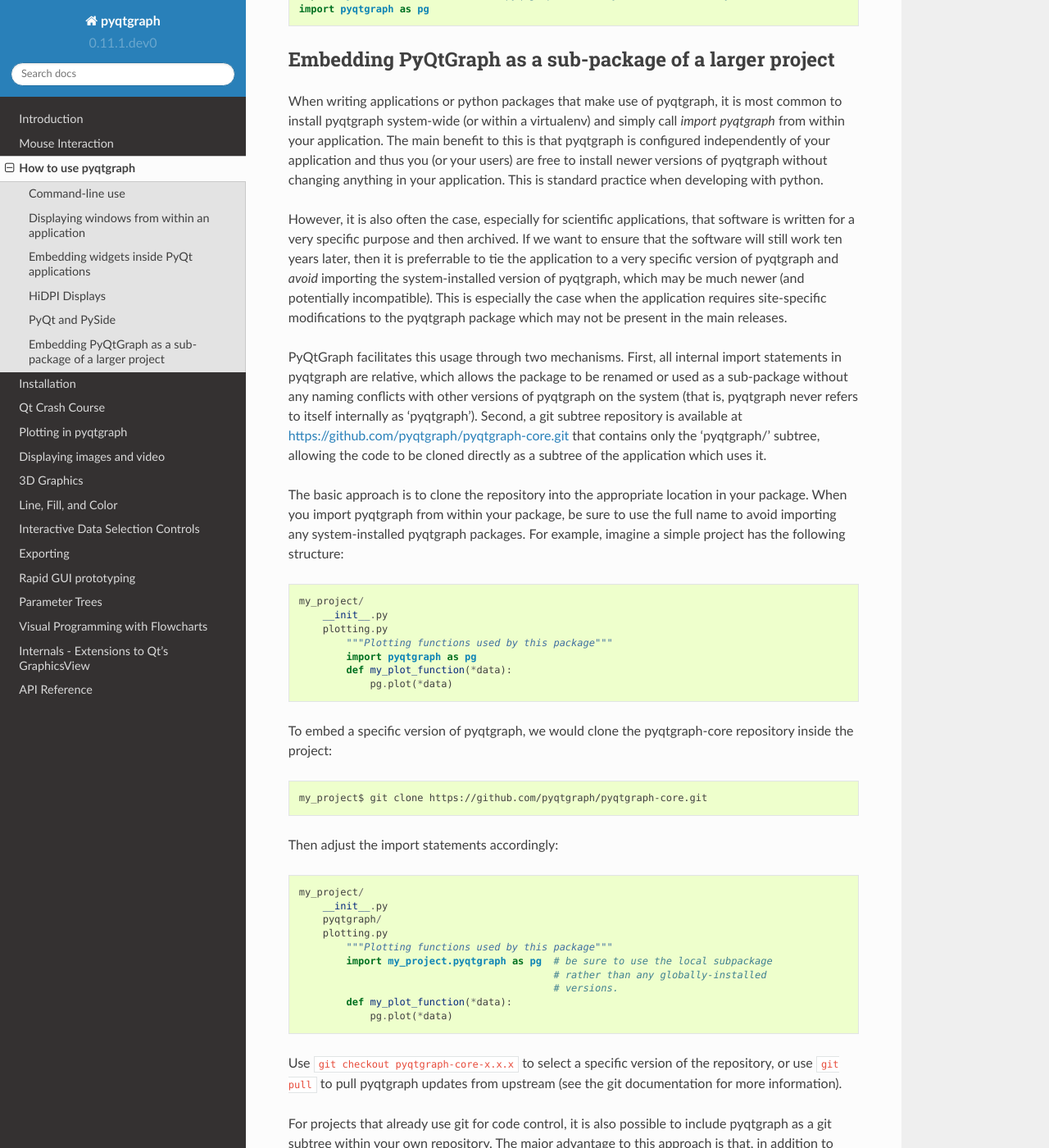
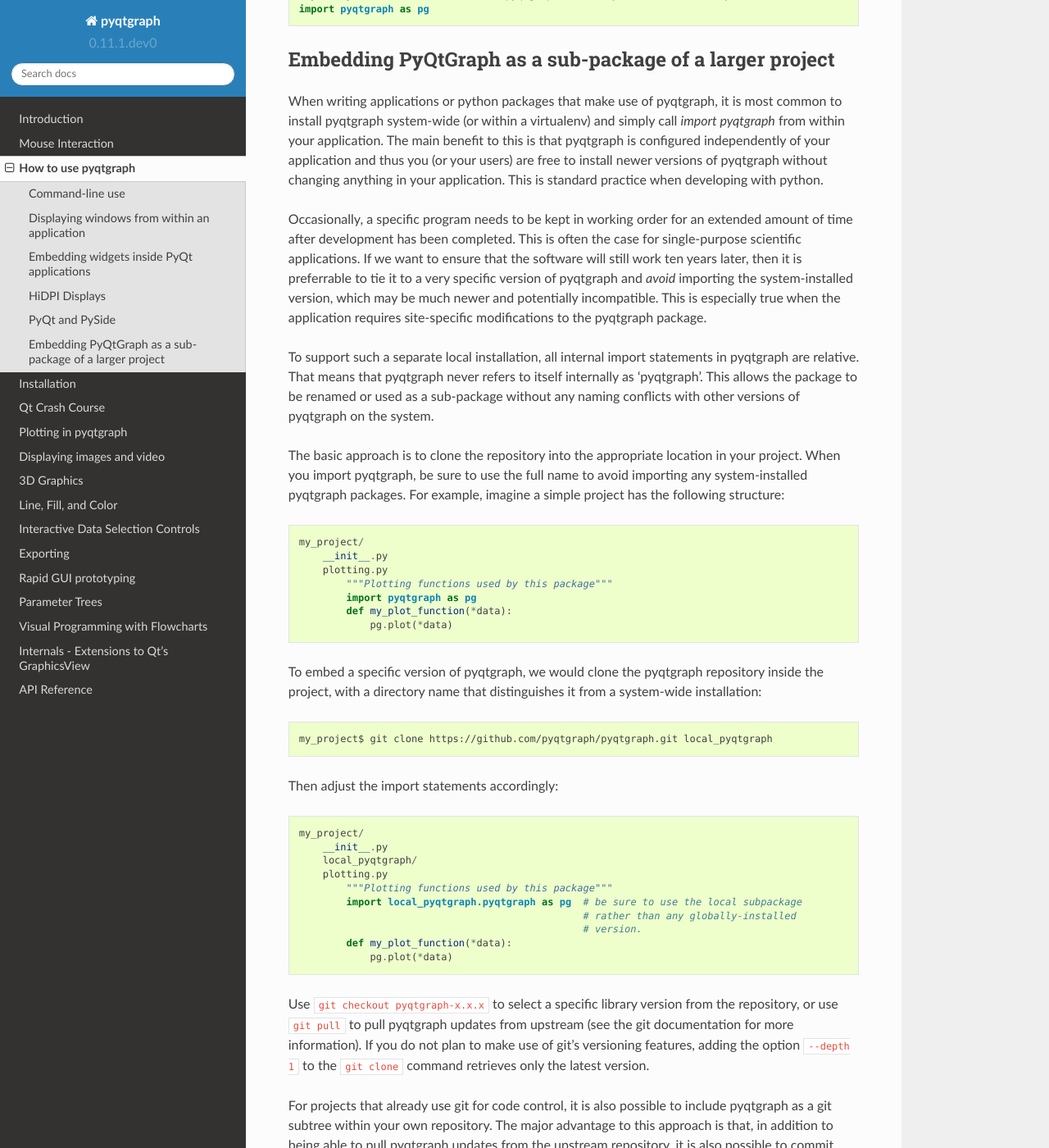
Before and after one commit to pyqtgraph/pyqtgraph, a Sphinx documentation site: the page built from doc/source/how_to_use.rst, in a window 1280 px wide and 1400 px high, scrolled down 2729 px. Shown: the whole window at 82% size. Built offline with Sphinx 7.4.7 and the Read the Docs theme 2.0.0, drawn with Linux system fonts in a browser that asks for light colours; some of the changed text lies outside the part shown.

Commit message:
remove pyqtgraph-core from documentation (#1636)
* removed pyqtgraph-core from documentation

* reread --> minor revisions

```diff
--- a/doc/source/how_to_use.rst
+++ b/doc/source/how_to_use.rst
@@ -101,11 +101,11 @@
 
 When writing applications or python packages that make use of pyqtgraph, it is most common to install pyqtgraph system-wide (or within a virtualenv) and simply call `import pyqtgraph` from within your application. The main benefit to this is that pyqtgraph is configured independently of your application and thus you (or your users) are free to install newer versions of pyqtgraph without changing anything in your application. This is standard practice when developing with python.
 
-However, it is also often the case, especially for scientific applications, that software is written for a very specific purpose and then archived. If we want to ensure that the software will still work ten years later, then it is preferrable to tie the application to a very specific version of pyqtgraph and *avoid* importing the system-installed version of pyqtgraph, which may be much newer (and potentially incompatible). This is especially the case when the application requires site-specific modifications to the pyqtgraph package which may not be present in the main releases.
+Occasionally, a specific program needs to be kept in working order for an extended amount of time after development has been completed. This is often the case for single-purpose scientific applications. If we want to ensure that the software will still work ten years later, then it is preferrable to tie it to a very specific version of pyqtgraph and *avoid* importing the system-installed version, which may be much newer and potentially incompatible. This is especially true when the application requires site-specific modifications to the pyqtgraph package.
 
-PyQtGraph facilitates this usage through two mechanisms. First, all internal import statements in pyqtgraph are relative, which allows the package to be renamed or used as a sub-package without any naming conflicts with other versions of pyqtgraph on the system (that is, pyqtgraph never refers to itself internally as 'pyqtgraph'). Second, a git subtree repository is available at https://github.com/pyqtgraph/pyqtgraph-core.git that contains only the 'pyqtgraph/' subtree, allowing the code to be cloned directly as a subtree of the application which uses it.
+To support such a separate local installation, all internal import statements in pyqtgraph are relative. That means that pyqtgraph never refers to itself internally as 'pyqtgraph'. This allows the package to be renamed or used as a sub-package without any naming conflicts with other versions of pyqtgraph on the system.
 
-The basic approach is to clone the repository into the appropriate location in your package. When you import pyqtgraph from within your package, be sure to use the full name to avoid importing any system-installed pyqtgraph packages. For example, imagine a simple project has the following structure::
+The basic approach is to clone the repository into the appropriate location in your project. When you import pyqtgraph, be sure to use the full name to avoid importing any system-installed pyqtgraph packages. For example, imagine a simple project has the following structure::
 
     my_project/
         __init__.py
@@ -115,32 +115,32 @@
             def my_plot_function(*data):
                 pg.plot(*data)
 
-To embed a specific version of pyqtgraph, we would clone the pyqtgraph-core repository inside the project::
+To embed a specific version of pyqtgraph, we would clone the pyqtgraph repository inside the project, with a directory name that distinguishes it from a system-wide installation::
 
-    my_project$ git clone https://github.com/pyqtgraph/pyqtgraph-core.git
+    my_project$ git clone https://github.com/pyqtgraph/pyqtgraph.git local_pyqtgraph
 
 Then adjust the import statements accordingly::
 
     my_project/
         __init__.py
-        pyqtgraph/
+        local_pyqtgraph/
         plotting.py
             """Plotting functions used by this package"""
-            import my_project.pyqtgraph as pg  # be sure to use the local subpackage
-                                               # rather than any globally-installed
-                                               # versions.
+            import local_pyqtgraph.pyqtgraph as pg  # be sure to use the local subpackage
+                                                    # rather than any globally-installed
+                                                    # version.
             def my_plot_function(*data):
                 pg.plot(*data)
 
-Use ``git checkout pyqtgraph-core-x.x.x`` to select a specific version of the repository, or use ``git pull`` to pull pyqtgraph updates from upstream (see the git documentation for more information).
+Use ``git checkout pyqtgraph-x.x.x`` to select a specific library version from the repository, or use ``git pull`` to pull pyqtgraph updates from upstream (see the git documentation for more information). If you do not plan to make use of git's versioning features, adding the option ``--depth 1`` to the ``git clone`` command retrieves only the latest version.
 
 For projects that already use git for code control, it is also possible to include pyqtgraph as a git subtree within your own repository. The major advantage to this approach is that, in addition to being able to pull pyqtgraph updates from the upstream repository, it is also possible to commit your local pyqtgraph changes into the project repository and push those changes upstream::
 
-    my_project$ git remote add pyqtgraph-core https://github.com/pyqtgraph/pyqtgraph-core.git
-    my_project$ git fetch pyqtgraph-core
-    my_project$ git merge -s ours --no-commit pyqtgraph-core/core
-    my_project$ mkdir pyqtgraph
-    my_project$ git read-tree -u --prefix=pyqtgraph/ pyqtgraph-core/core
+    my_project$ git remote add pyqtgraph https://github.com/pyqtgraph/pyqtgraph.git
+    my_project$ git fetch pyqtgraph
+    my_project$ git merge -s ours --allow-unrelated-histories --no-commit pyqtgraph/master
+    my_project$ mkdir local_pyqtgraph
+    my_project$ git read-tree -u --prefix=local_pyqtgraph/ pyqtgraph/master
     my_project$ git commit -m "Added pyqtgraph to project repository"
 
 See the ``git subtree`` documentation for more information.
```
